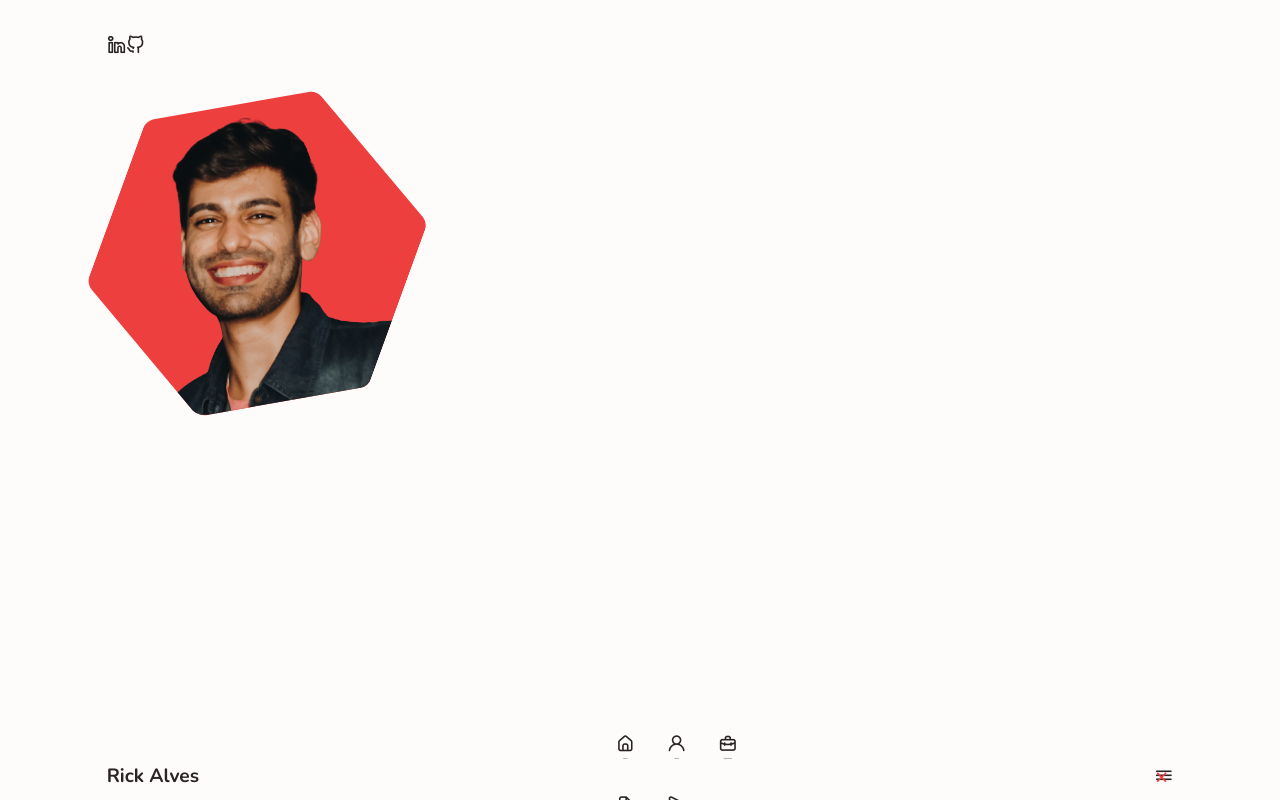
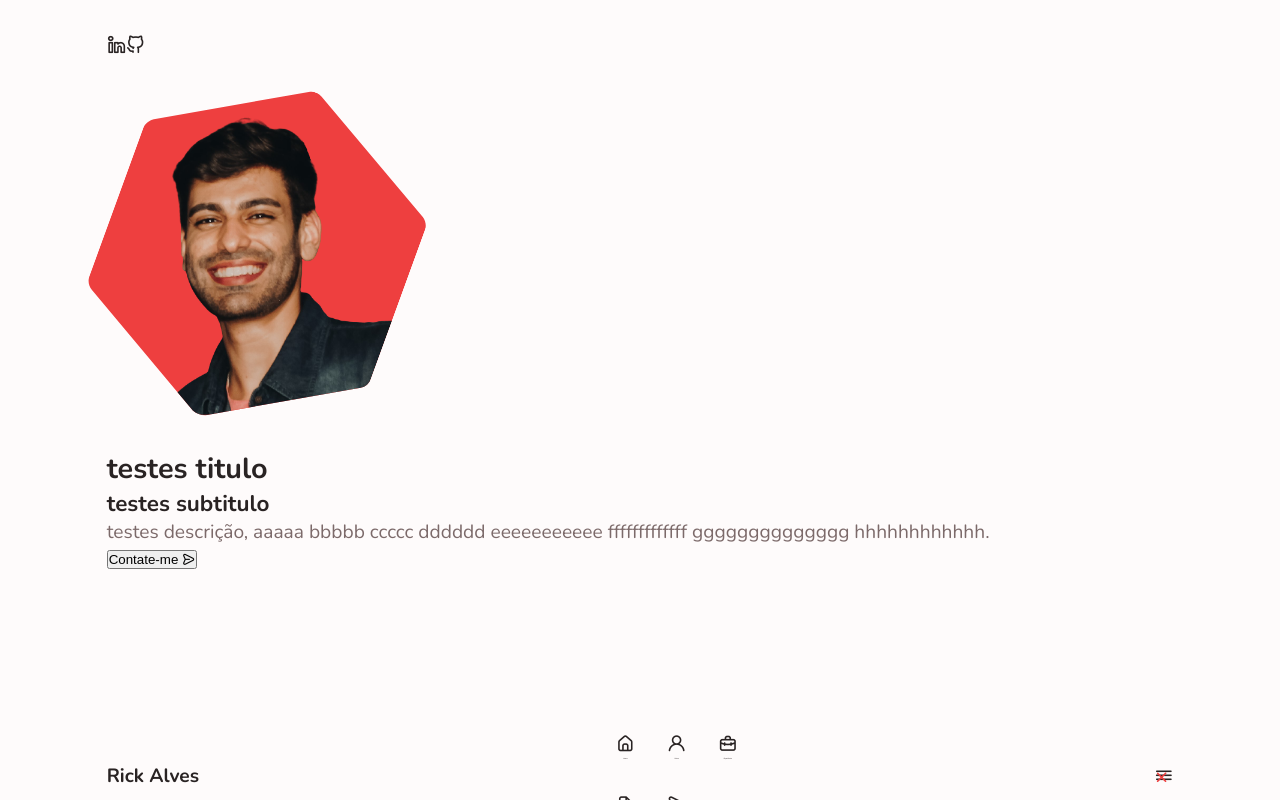
Before and after one commit to RickAlves07/personal-website, an Angular app: page / in a window 1280 px wide. Built offline with nearby package versions, Linux system fonts and the light colour scheme.

Commit message:
adições de testes no home

```diff
--- a/src/app/components/home/home.component.html
+++ b/src/app/components/home/home.component.html
@@ -15,5 +15,22 @@
 				<img src="../../../assets/images/profile.png" class="img-profile">
 			</div>
 		</div>
+		<div class="home-data">
+			<h1 class="home-title">
+				testes titulo
+			</h1>
+			<h3 class="home-subtitle">
+				testes subtitulo
+			</h3>
+			<p class="home-subtitle">
+				testes descrição, aaaaa bbbbb ccccc dddddd eeeeeeeeeee fffffffffffff gggggggggggggg hhhhhhhhhhhh.
+			</p>
+			<button class="button" href="#contact">
+				<span>
+					Contate-me
+				</span>
+				<i class="uil uil-message"></i>
+			</button>
+		</div>
 	</div>
 </section>
```
